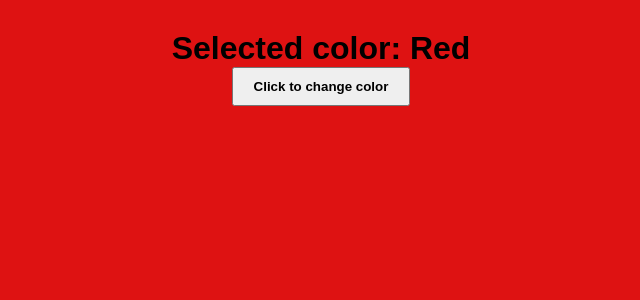
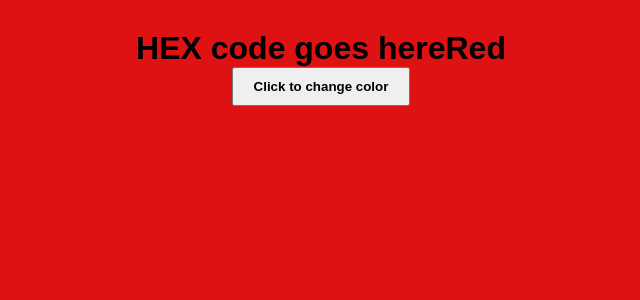
Before and after one commit to tkapustka/code-the-color, a React (Create React App) app in the folder coding-color/: page / in a window 1280 px wide. Shown: the top 300 px of the page, without its empty margins (319-959 px from the left). Built offline with nearby package versions, Linux system fonts and the light colour scheme.

Commit message:
trying to figure out api

```diff
--- a/coding-color/src/App.js
+++ b/coding-color/src/App.js
@@ -1,5 +1,7 @@
 import React, { useState, useEffect } from "react";
 import "./App.css";
+// import Color from "./Color";
+
 
 
 export default function App() {
@@ -17,7 +19,7 @@ export default function App() {
 
   return (
     <div className="App" style={{ backgroundColor: colors[colorValue].color }}>
-      <h1>Selected color: {colors[colorValue].title}</h1>
+      <h1>HEX code goes here{colors[colorValue].title}</h1>
       <button className="btn" onClick={handleClick}>
         Click to change color
       </button>
--- /dev/null
+++ b/coding-color/src/Color.jsx
@@ -0,0 +1,19 @@
+
+import { useState, useEffect } from 'react'
+import axios from 'axios'
+
+
+const Color = (props) => {
+    const [color, colorHex] = useState("")
+
+    useEffect(()=>{
+        const colorHex = async () => {
+        const res = await axios.get("https://x-colors.herokuapp.com/api/random")
+        colorHex(res.data.results)
+
+        }
+        console.log(colorHex)
+  }, [props])
+}
+
+export default Color
```
